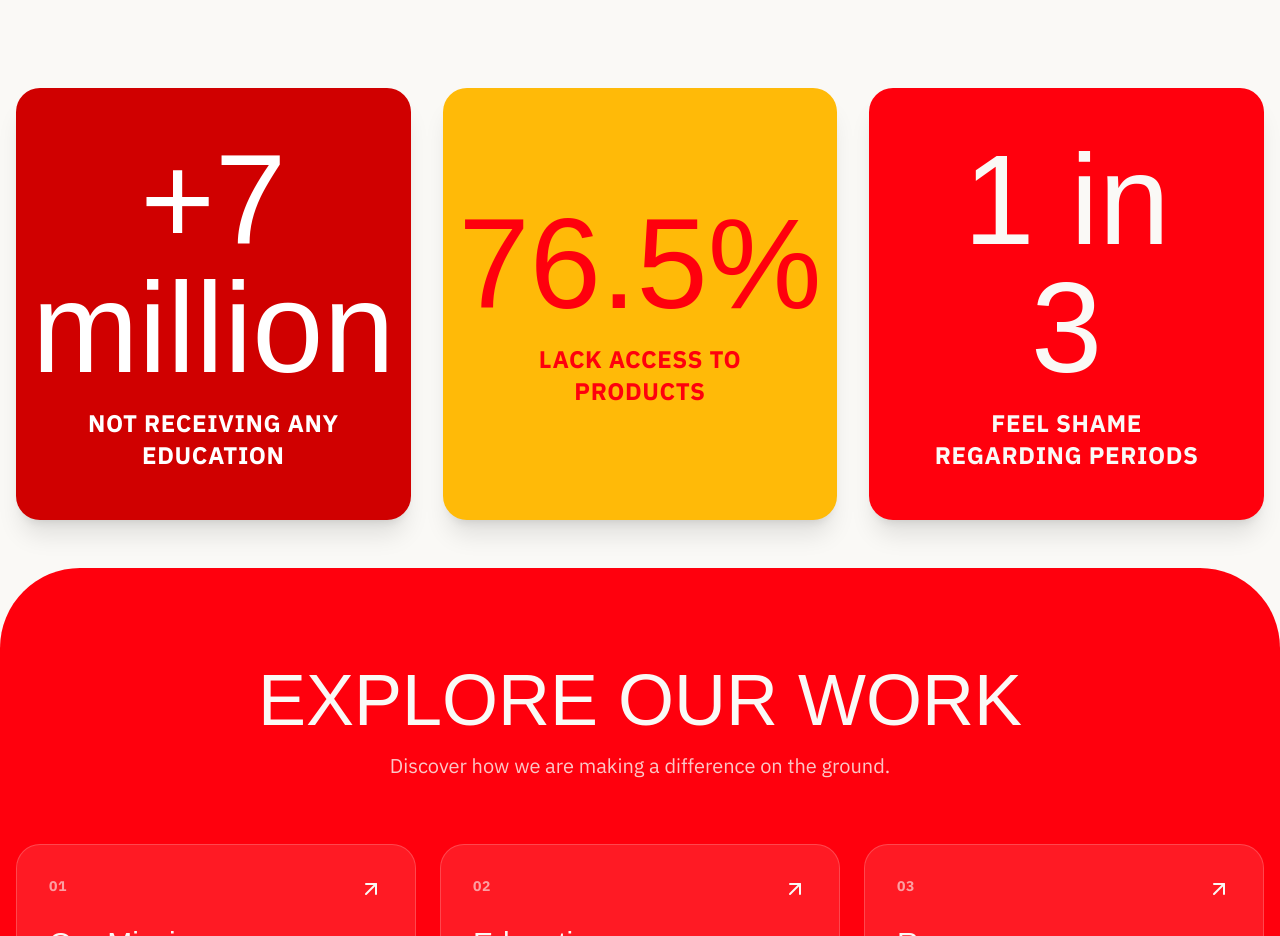
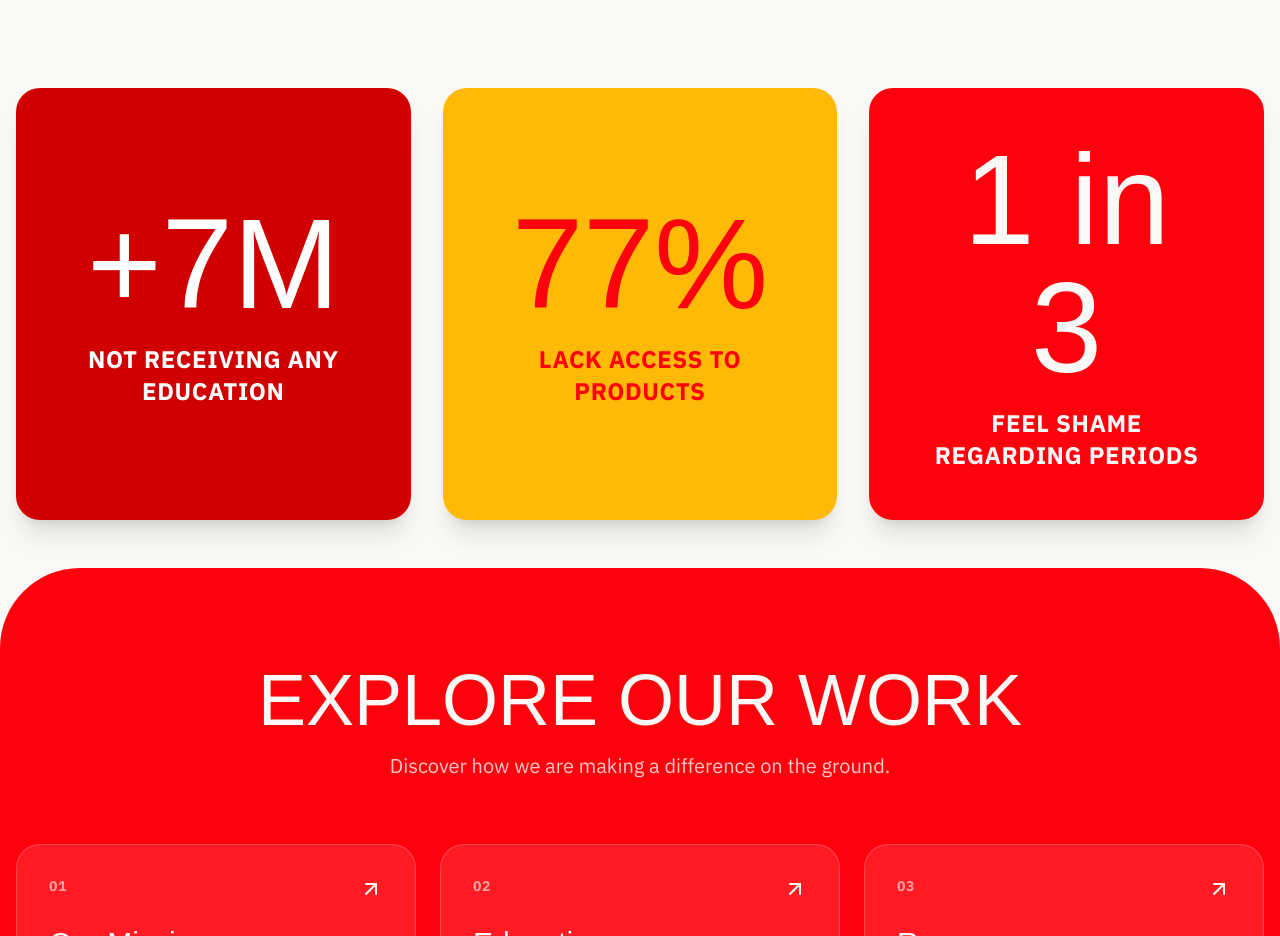
Before and after one commit to kiroiscoding/FlowForHer, a Next.js app: page / in a window 1280 px wide. Shown: the part 1660-2596 px from the top of the page. Built offline with nearby package versions, Linux system fonts and the light colour scheme; a web font is replaced by a local one.

Commit message:
Tweak stats formatting

```diff
--- a/src/components/ImpactSection.tsx
+++ b/src/components/ImpactSection.tsx
@@ -8,12 +8,12 @@ export const ImpactSection = () => {
 
     const stats = [
         {
-            value: language === "en" ? "+7 million" : "+٧ مليون",
+            value: language === "en" ? "+7M" : "+٧م",
             label: language === "en" ? "Not receiving any education" : "لا يتلقون أي تعليم",
             color: "bg-brand-red text-white",
         },
         {
-            value: language === "en" ? "76.5%" : "٧٦.٥٪",
+            value: language === "en" ? "77%" : "٧٧٪",
             label: language === "en" ? "Lack access to products" : "يفتقرن للمنتجات الصحية",
             color: "bg-brand-amber text-brand-burgundy",
         },
```
